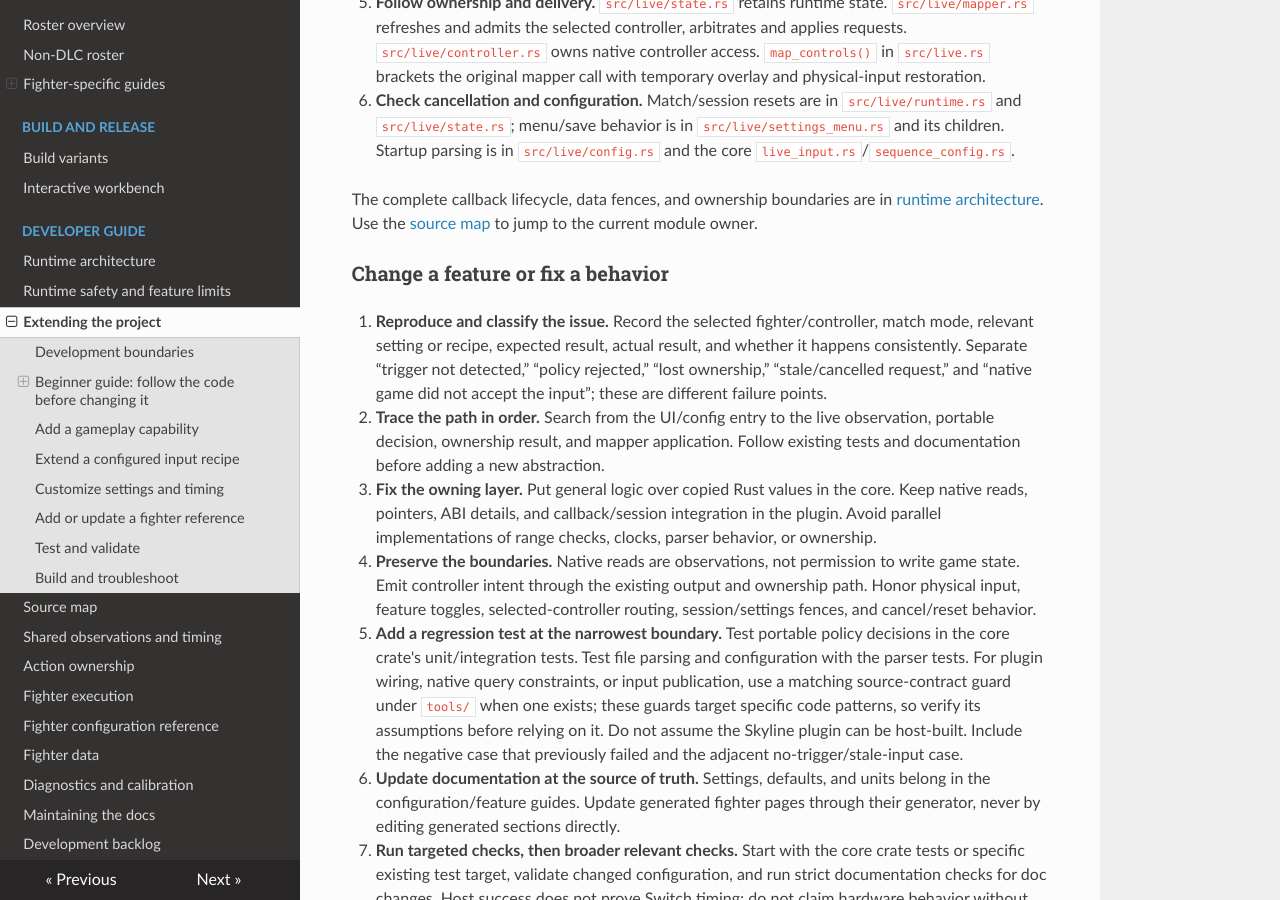
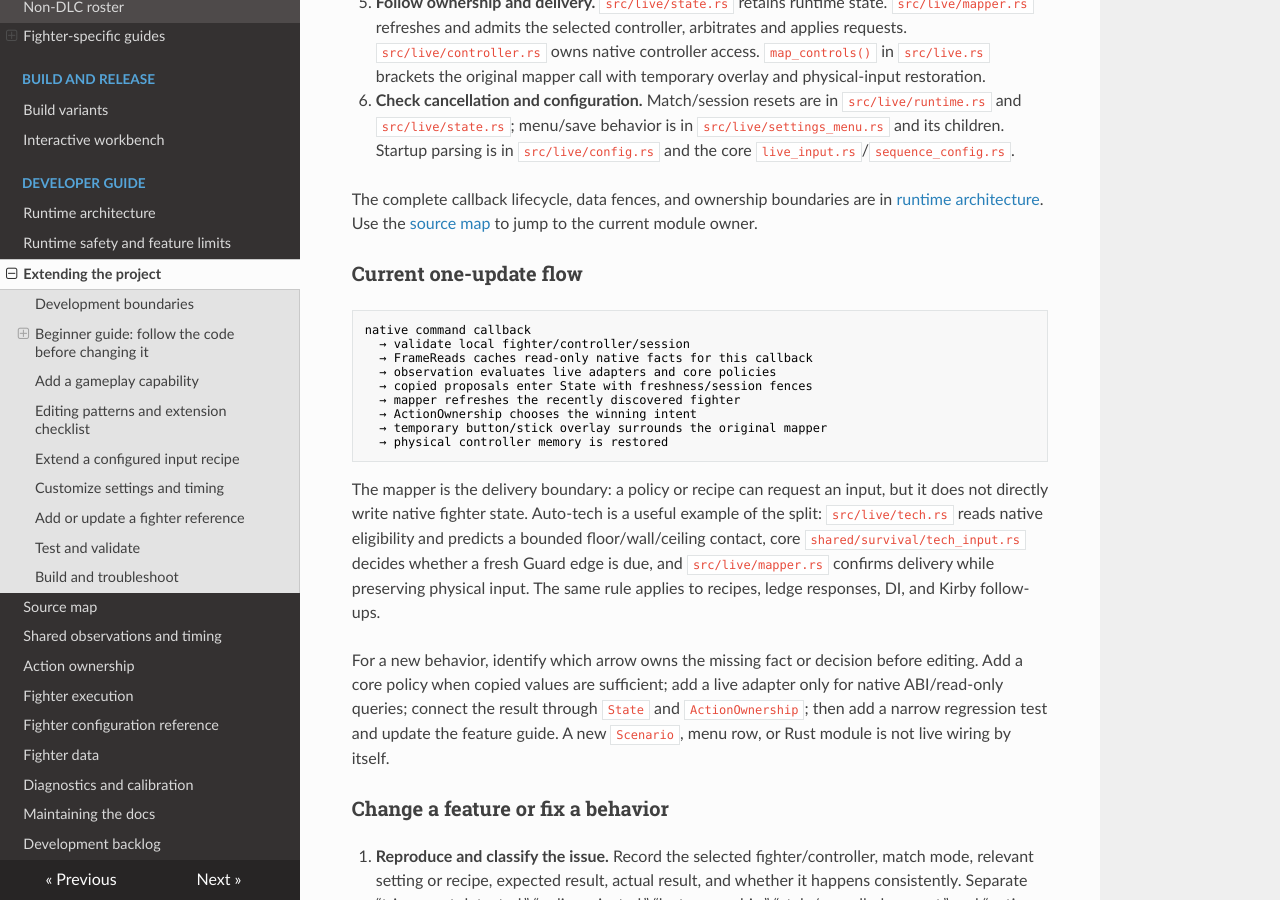
Before and after one commit to cvantienen/UltimateKirby, an MkDocs documentation site: the page built from docs/DEVELOPMENT.md, in a window 1280 px wide and 900 px high, scrolled down 1134 px. Built offline with MkDocs 1.6.1, drawn with Linux system fonts in a browser that asks for light colours; nearby versions of some CDN libraries; some of the changed text lies outside the part shown.

Commit message:
auto down tilt fix

````diff
--- a/Cargo.toml
+++ b/Cargo.toml
@@ -6,7 +6,7 @@ name = "kirby_assist"
 # Required by the source syntax, dependency imports, and array iteration rules.
 edition = "2021"
 # Single release-version source: logger and release builder read this value.
-version = "2.8.2"
+version = "2.8.3"
 description = """ menu update for preformance; simplified
 chatgpt fixes
 Allows leading Wait actions to hold a true neutral standstill before any supported recipe, including short_hop_nair, instead of rejecting Wait plus paired Nair. Adds paired short_hop_fair/bair/uair/dair actions that send Jump+Attack+direction together, with one jump pulse and native acceptance/retries. Preserves the explicit after-hop Nair Attack delay and separate C-stick aerial path. Uses bounded native-progress pause clocks with hitstop/duplicate protection and idle-loop handling, cleared on plan reset; no new rays, scans or file reads in play.
@@ -1731,6 +1731,10 @@ Consolidates mapper and menu frame snapshots, native observation queries, and re
 Restores collision-timed auto-tech scheduling so Guard is not pressed early as an air-dodge and valid predicted tech contacts keep retrying until native delivery.
 
 Improves auto-tech contact prediction with reserved hitstop launch velocity, one-frame live delivery allowance, and native floor-transition gating to reduce missed techs.
+
+Refreshes grounded tilt-turn targets without waiting for a prior mapper poll, so fresh A plus left-stick-down down tilts can turn toward the opponent consistently.
+
+Synchronizes maintained developer documentation with the current observation, policy, ownership, mapper-delivery, auto-tech, and extension workflows.
 """
 
 
--- a/docs/DEVELOPMENT.md
+++ b/docs/DEVELOPMENT.md
@@ -58,6 +58,35 @@ function exists.
 The complete callback lifecycle, data fences, and ownership boundaries are in
 [runtime architecture](ARCHITECTURE.md). Use the [source map](CODE_MAP.md) to
 jump to the current module owner.
+
+### Current one-update flow
+
+```text
+native command callback
+  → validate local fighter/controller/session
+  → FrameReads caches read-only native facts for this callback
+  → observation evaluates live adapters and core policies
+  → copied proposals enter State with freshness/session fences
+  → mapper refreshes the recently discovered fighter
+  → ActionOwnership chooses the winning intent
+  → temporary button/stick overlay surrounds the original mapper
+  → physical controller memory is restored
+```
+
+The mapper is the delivery boundary: a policy or recipe can request an input,
+but it does not directly write native fighter state. Auto-tech is a useful
+example of the split: `src/live/tech.rs` reads native eligibility and predicts a
+bounded floor/wall/ceiling contact, core `shared/survival/tech_input.rs`
+decides whether a fresh Guard edge is due, and `src/live/mapper.rs` confirms
+delivery while preserving physical input. The same rule applies to recipes,
+ledge responses, DI, and Kirby follow-ups.
+
+For a new behavior, identify which arrow owns the missing fact or decision
+before editing. Add a core policy when copied values are sufficient; add a live
+adapter only for native ABI/read-only queries; connect the result through
+`State` and `ActionOwnership`; then add a narrow regression test and update the
+feature guide. A new `Scenario`, menu row, or Rust module is not live wiring
+by itself.
 
 ### Change a feature or fix a behavior
 
@@ -142,6 +171,23 @@ semantics in `src/live/runtime.rs`, and portable evaluation in
 See [action ownership](ACTION_OWNERSHIP.md) and
 [observations and timing](OBSERVATIONS_AND_TIMING.md) before introducing new
 arbitration or clock behavior.
+
+## Editing patterns and extension checklist
+
+Before changing code, search for the existing owner and tests rather than
+creating a parallel helper. Keep native pointer access inside `src/` and pass
+small copied structs into the core. Keep configuration parsing, validation,
+defaults, and menu presentation synchronized; keep saved recipe syntax in
+`deployment/ultimate/kirby_assist/sequences.txt`; and keep generated fighter
+pages generated.
+
+For a behavior change, edit the smallest owning module, add the failing and
+negative regression cases, then update the relevant guide's trigger, controls,
+timing, ownership, and limitations. For a new feature, wire all four pieces:
+observation, policy/state, reset/cancellation, and mapper delivery. Review
+conflicting owners in `ACTION_OWNERSHIP.md` before assigning a new priority.
+Do not use callback count as a gameplay clock, retain native pointers across a
+callback, or add native writes to make a test pass.
 
 ## Extend a configured input recipe
 
````
Also changed, not shown: docs/ARCHITECTURE.md (+10 -0 lines), docs/AUTO_TECH.md (+10 -6 lines), docs/CODE_MAP.md (+1 -1 lines), docs/INTEGRATION.md (+16 -3 lines), docs/SAMUS_LEDGE.md (+1 -1 lines), 3 other files.
